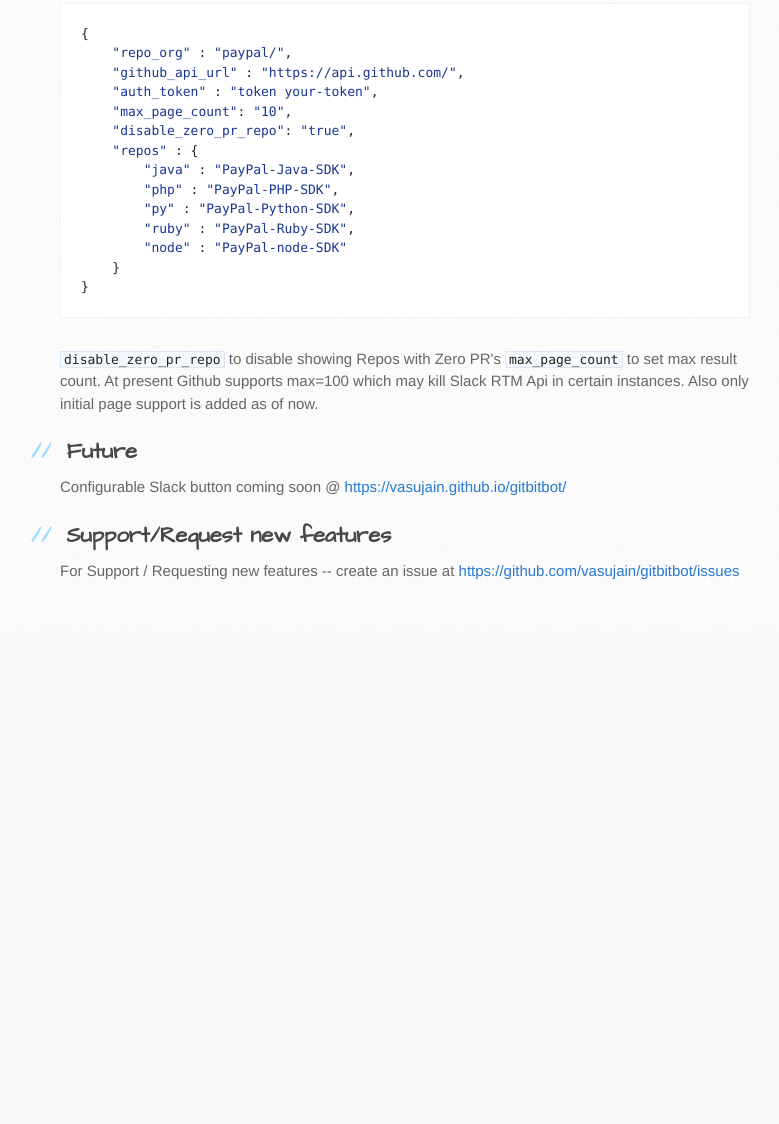
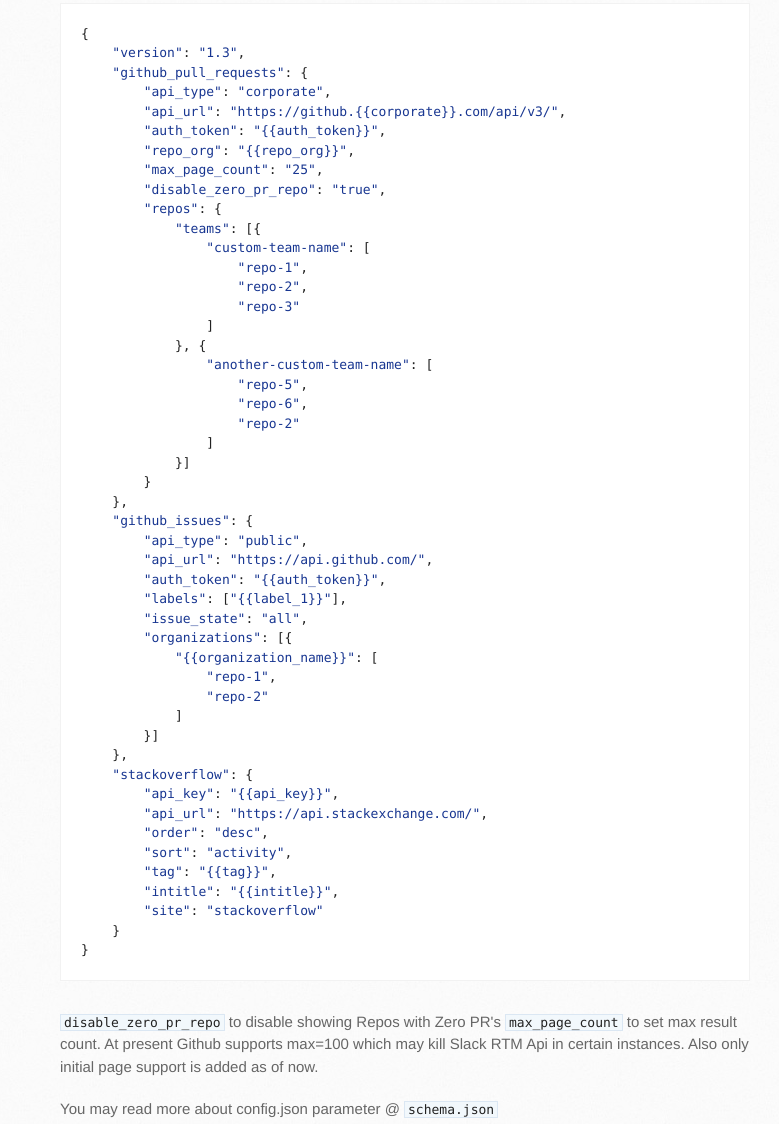
Before and after one commit to vasujain/gitbitbot, a plain HTML site: page index.html in a window 1280 px wide. Shown: the part 1102-2226 px from the top of the page, without its empty margins (110-889 px from the left). Before the commit the page ends 1727 px from the top, so only its background shows below. Drawn offline with Linux system fonts and the light colour scheme.

```diff
--- a/index.html
+++ b/index.html
@@ -13,14 +13,14 @@
     <script src="//html5shiv.googlecode.com/svn/trunk/html5.js"></script>
     <![endif]-->
 
-    <title>Gitbit Slack Bot by vasujain</title>
+    <title>Gitbitbot by vasujain</title>
   </head>
 
   <body>
     <header>
       <div class="inner">
-        <h1>GitBit Slack Bot</h1>
-        <h2>GitBit Slack Bot</h2>
+        <h1>Gitbitbot</h1>
+        <h2>gitbitbot</h2>
         <a href="https://github.com/vasujain/gitbitbot" class="button"><small>View project on</small> GitHub</a>
       </div>
     </header>
@@ -47,8 +47,8 @@
 <ol>
 <li>Fork this project.</li>
 <li>Open up your favorite terminal app, and clone your new repository to your local computer.</li>
-<li>This is a Node.js project, so you’ll need to install the various dependencies by running: npm install to get all the node_modules</li>
-<li>Rename <code>config.clone.json</code> to <code>config.json</code>. Update Organization/Repositories in <code>config.json</code>.</li>
+<li>This is a Node.js project, so you’ll need to install the various dependencies by running: <code>npm install</code> to get all the node_modules</li>
+<li>Update Organization/Repositories/StackOverflow Details in <code>config.json</code>.</li>
 <li>Add a bot Integration to your slack channel at https://{{$slack_channel}}.slack.com/apps/new/A0F7YS25R-bots</li>
 <li>
 <p>From the terminal you can run your bot easily:</p>
@@ -67,23 +67,59 @@
 <p>e.g. config.json</p>
 
 <div class="highlight highlight-source-json"><pre>{
-    <span class="pl-s"><span class="pl-pds">"</span>repo_org<span class="pl-pds">"</span></span> : <span class="pl-s"><span class="pl-pds">"</span>paypal/<span class="pl-pds">"</span></span>,
-    <span class="pl-s"><span class="pl-pds">"</span>github_api_url<span class="pl-pds">"</span></span> : <span class="pl-s"><span class="pl-pds">"</span>https://api.github.com/<span class="pl-pds">"</span></span>,
-    <span class="pl-s"><span class="pl-pds">"</span>auth_token<span class="pl-pds">"</span></span> : <span class="pl-s"><span class="pl-pds">"</span>token your-token<span class="pl-pds">"</span></span>,
-    <span class="pl-s"><span class="pl-pds">"</span>max_page_count<span class="pl-pds">"</span></span>: <span class="pl-s"><span class="pl-pds">"</span>10<span class="pl-pds">"</span></span>,
-    <span class="pl-s"><span class="pl-pds">"</span>disable_zero_pr_repo<span class="pl-pds">"</span></span>: <span class="pl-s"><span class="pl-pds">"</span>true<span class="pl-pds">"</span></span>,
-    <span class="pl-s"><span class="pl-pds">"</span>repos<span class="pl-pds">"</span></span> : {
-        <span class="pl-s"><span class="pl-pds">"</span>java<span class="pl-pds">"</span></span> : <span class="pl-s"><span class="pl-pds">"</span>PayPal-Java-SDK<span class="pl-pds">"</span></span>,
-        <span class="pl-s"><span class="pl-pds">"</span>php<span class="pl-pds">"</span></span> : <span class="pl-s"><span class="pl-pds">"</span>PayPal-PHP-SDK<span class="pl-pds">"</span></span>,
-        <span class="pl-s"><span class="pl-pds">"</span>py<span class="pl-pds">"</span></span> : <span class="pl-s"><span class="pl-pds">"</span>PayPal-Python-SDK<span class="pl-pds">"</span></span>,
-        <span class="pl-s"><span class="pl-pds">"</span>ruby<span class="pl-pds">"</span></span> : <span class="pl-s"><span class="pl-pds">"</span>PayPal-Ruby-SDK<span class="pl-pds">"</span></span>,
-        <span class="pl-s"><span class="pl-pds">"</span>node<span class="pl-pds">"</span></span> : <span class="pl-s"><span class="pl-pds">"</span>PayPal-node-SDK<span class="pl-pds">"</span></span>
+    <span class="pl-s"><span class="pl-pds">"</span>version<span class="pl-pds">"</span></span>: <span class="pl-s"><span class="pl-pds">"</span>1.3<span class="pl-pds">"</span></span>,
+    <span class="pl-s"><span class="pl-pds">"</span>github_pull_requests<span class="pl-pds">"</span></span>: {
+        <span class="pl-s"><span class="pl-pds">"</span>api_type<span class="pl-pds">"</span></span>: <span class="pl-s"><span class="pl-pds">"</span>corporate<span class="pl-pds">"</span></span>,
+        <span class="pl-s"><span class="pl-pds">"</span>api_url<span class="pl-pds">"</span></span>: <span class="pl-s"><span class="pl-pds">"</span>https://github.{{corporate}}.com/api/v3/<span class="pl-pds">"</span></span>,
+        <span class="pl-s"><span class="pl-pds">"</span>auth_token<span class="pl-pds">"</span></span>: <span class="pl-s"><span class="pl-pds">"</span>{{auth_token}}<span class="pl-pds">"</span></span>,
+        <span class="pl-s"><span class="pl-pds">"</span>repo_org<span class="pl-pds">"</span></span>: <span class="pl-s"><span class="pl-pds">"</span>{{repo_org}}<span class="pl-pds">"</span></span>,
+        <span class="pl-s"><span class="pl-pds">"</span>max_page_count<span class="pl-pds">"</span></span>: <span class="pl-s"><span class="pl-pds">"</span>25<span class="pl-pds">"</span></span>,
+        <span class="pl-s"><span class="pl-pds">"</span>disable_zero_pr_repo<span class="pl-pds">"</span></span>: <span class="pl-s"><span class="pl-pds">"</span>true<span class="pl-pds">"</span></span>,
+        <span class="pl-s"><span class="pl-pds">"</span>repos<span class="pl-pds">"</span></span>: {
+            <span class="pl-s"><span class="pl-pds">"</span>teams<span class="pl-pds">"</span></span>: [{
+                <span class="pl-s"><span class="pl-pds">"</span>custom-team-name<span class="pl-pds">"</span></span>: [
+                    <span class="pl-s"><span class="pl-pds">"</span>repo-1<span class="pl-pds">"</span></span>,
+                    <span class="pl-s"><span class="pl-pds">"</span>repo-2<span class="pl-pds">"</span></span>,
+                    <span class="pl-s"><span class="pl-pds">"</span>repo-3<span class="pl-pds">"</span></span>
+                ]
+            }, {
+                <span class="pl-s"><span class="pl-pds">"</span>another-custom-team-name<span class="pl-pds">"</span></span>: [
+                    <span class="pl-s"><span class="pl-pds">"</span>repo-5<span class="pl-pds">"</span></span>,
+                    <span class="pl-s"><span class="pl-pds">"</span>repo-6<span class="pl-pds">"</span></span>,
+                    <span class="pl-s"><span class="pl-pds">"</span>repo-2<span class="pl-pds">"</span></span>
+                ]
+            }]
+        }
+    },
+    <span class="pl-s"><span class="pl-pds">"</span>github_issues<span class="pl-pds">"</span></span>: {
+        <span class="pl-s"><span class="pl-pds">"</span>api_type<span class="pl-pds">"</span></span>: <span class="pl-s"><span class="pl-pds">"</span>public<span class="pl-pds">"</span></span>,
+        <span class="pl-s"><span class="pl-pds">"</span>api_url<span class="pl-pds">"</span></span>: <span class="pl-s"><span class="pl-pds">"</span>https://api.github.com/<span class="pl-pds">"</span></span>,
+        <span class="pl-s"><span class="pl-pds">"</span>auth_token<span class="pl-pds">"</span></span>: <span class="pl-s"><span class="pl-pds">"</span>{{auth_token}}<span class="pl-pds">"</span></span>,
+        <span class="pl-s"><span class="pl-pds">"</span>labels<span class="pl-pds">"</span></span>: [<span class="pl-s"><span class="pl-pds">"</span>{{label_1}}<span class="pl-pds">"</span></span>],
+        <span class="pl-s"><span class="pl-pds">"</span>issue_state<span class="pl-pds">"</span></span>: <span class="pl-s"><span class="pl-pds">"</span>all<span class="pl-pds">"</span></span>,
+        <span class="pl-s"><span class="pl-pds">"</span>organizations<span class="pl-pds">"</span></span>: [{
+            <span class="pl-s"><span class="pl-pds">"</span>{{organization_name}}<span class="pl-pds">"</span></span>: [
+                <span class="pl-s"><span class="pl-pds">"</span>repo-1<span class="pl-pds">"</span></span>,
+                <span class="pl-s"><span class="pl-pds">"</span>repo-2<span class="pl-pds">"</span></span>
+            ]
+        }]
+    },
+    <span class="pl-s"><span class="pl-pds">"</span>stackoverflow<span class="pl-pds">"</span></span>: {
+        <span class="pl-s"><span class="pl-pds">"</span>api_key<span class="pl-pds">"</span></span>: <span class="pl-s"><span class="pl-pds">"</span>{{api_key}}<span class="pl-pds">"</span></span>,
+        <span class="pl-s"><span class="pl-pds">"</span>api_url<span class="pl-pds">"</span></span>: <span class="pl-s"><span class="pl-pds">"</span>https://api.stackexchange.com/<span class="pl-pds">"</span></span>,
+        <span class="pl-s"><span class="pl-pds">"</span>order<span class="pl-pds">"</span></span>: <span class="pl-s"><span class="pl-pds">"</span>desc<span class="pl-pds">"</span></span>,
+        <span class="pl-s"><span class="pl-pds">"</span>sort<span class="pl-pds">"</span></span>: <span class="pl-s"><span class="pl-pds">"</span>activity<span class="pl-pds">"</span></span>,
+        <span class="pl-s"><span class="pl-pds">"</span>tag<span class="pl-pds">"</span></span>: <span class="pl-s"><span class="pl-pds">"</span>{{tag}}<span class="pl-pds">"</span></span>,
+        <span class="pl-s"><span class="pl-pds">"</span>intitle<span class="pl-pds">"</span></span>: <span class="pl-s"><span class="pl-pds">"</span>{{intitle}}<span class="pl-pds">"</span></span>,
+        <span class="pl-s"><span class="pl-pds">"</span>site<span class="pl-pds">"</span></span>: <span class="pl-s"><span class="pl-pds">"</span>stackoverflow<span class="pl-pds">"</span></span>
     }
 }
 </pre></div>
 
 <p><code>disable_zero_pr_repo</code> to disable showing Repos with Zero PR's
 <code>max_page_count</code> to set max result count. At present Github supports max=100 which may kill Slack RTM Api in certain instances. Also only initial page support is added as of now. </p>
+
+<p>You may read more about config.json parameter @ <code>schema.json</code></p>
 
 <h2>
 <a id="future" class="anchor" href="#future" aria-hidden="true"><span aria-hidden="true" class="octicon octicon-link"></span></a>Future</h2>
@@ -97,12 +133,6 @@
         </section>
 
         <aside id="sidebar">
-          <!-- Slack Bot -->
-          <a href="https://slack.com/oauth/authorize?scope=commands,bot&client_id=33396274820.42534330194">
-            <img alt="Add to Slack" height="40" width="139" src="https://platform.slack-edge.com/img/add_to_slack.png" srcset="https://platform.slack-edge.com/img/add_to_slack.png 1x, https://platform.slack-edge.com/img/add_to_slack@2x.png 2x" />
-            </a>
-          <br/><br/>
-
           <a href="https://github.com/vasujain/gitbitbot/zipball/master" class="button">
             <small>Download</small>
             .zip file
@@ -112,8 +142,9 @@
             .tar.gz file
           </a>
 
-          <p class="repo-owner"><a href="https://github.com/vasujain/gitbitbot"></a> Maintained by <a href="https://github.com/vasujain">vasujain</a>.</p>
+          <p class="repo-owner"><a href="https://github.com/vasujain/gitbitbot"></a> is maintained by <a href="https://github.com/vasujain">vasujain</a>.</p>
 
+          <p>This page was generated by <a href="https://pages.github.com">GitHub Pages</a> using the Architect theme by <a href="https://twitter.com/jasonlong">Jason Long</a>.</p>
         </aside>
       </div>
     </div>
```
Also changed, not shown: params.json (+1 -1 lines).
